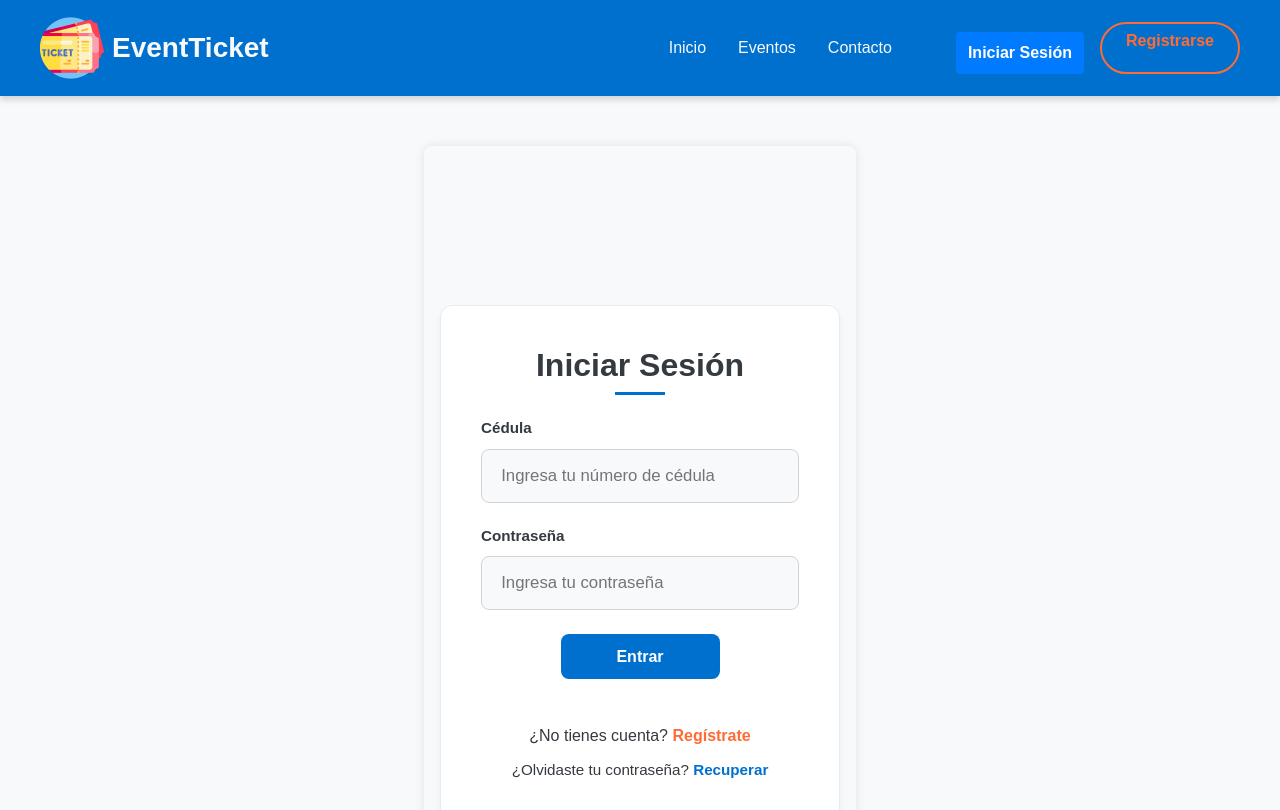
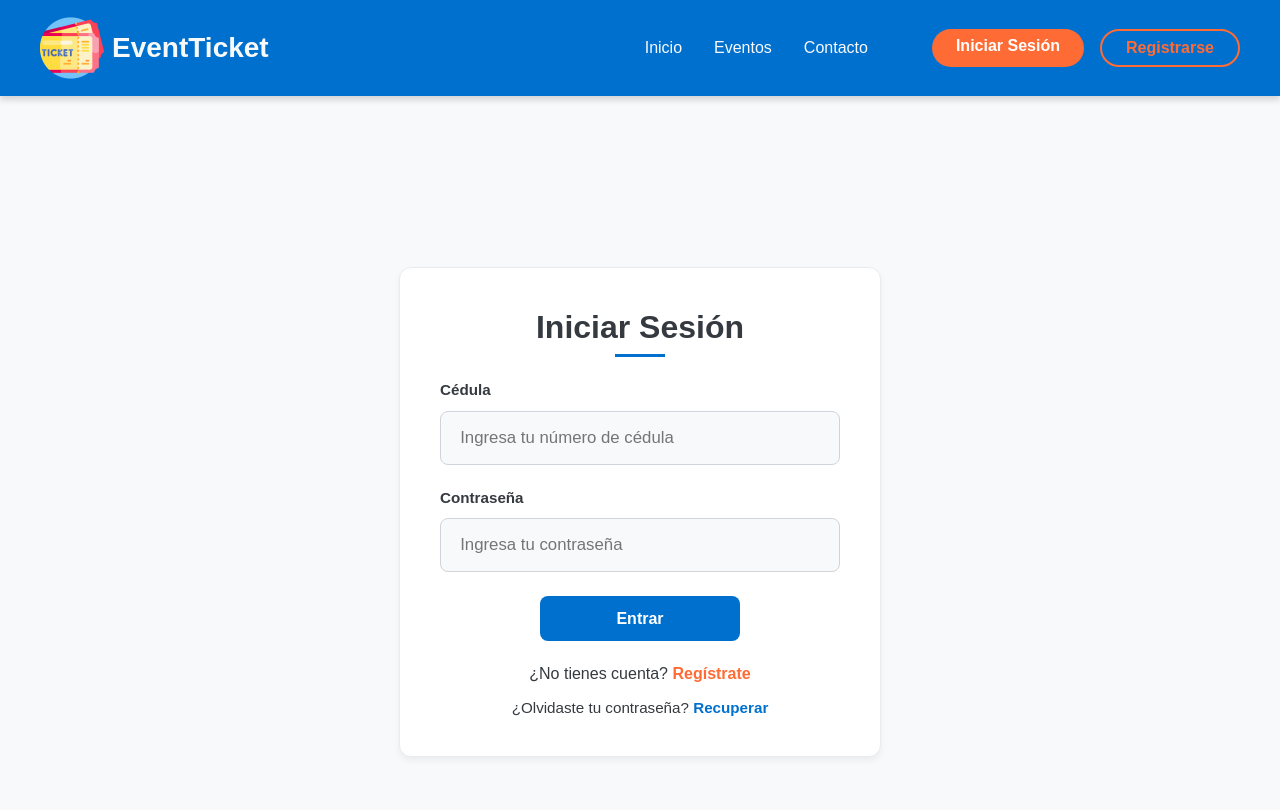
Before and after one commit to MiguelCrispim911/eventos-backend, a React (Vite) app in the folder frontend/: page /login in a window 1280 px wide. Shown: the top 810 px of the page. Built offline with nearby package versions, Linux system fonts and the light colour scheme.

Commit message:
Correciones visuales

```diff
--- a/frontend/src/components/Footer/Footer.css
+++ b/frontend/src/components/Footer/Footer.css
@@ -1,14 +1,5 @@
 /* Footer.css - Versión ultra minimalista */
-
-:root {
-  --primary: #0070CE;
-  --primary-hover: #0056B3;
-  --secondary: #FF6B35;
-  --secondary-hover: #E85925;
-  --light: #F8F9FA;
-  --dark: #343A40;
-  --border-color: #E9ECEF;
-}
+/* Eliminar la redefinición de variables CSS */
 
 .footer {
   background-color: var(--primary);
--- a/frontend/src/components/crpFooterAdmin/FooterAdmin.css
+++ b/frontend/src/components/crpFooterAdmin/FooterAdmin.css
@@ -1,28 +1,27 @@
-/* Estilos generales del footer */
-.footer {
+/* Cambiar el nombre de la clase para evitar conflictos */
+.footer-admin {
     background-color: #1a1a1a; /* Gris oscuro */
     color: #e0e0e0; /* Texto gris claro */
     padding: 1.5rem 0;
     height: 15vh;
     text-align: center;
     border-top: 1px solid #424242; /* Borde gris más claro */
+}
 
-  }
-
-  .footer__content {
+.footer-admin__content {
     max-width: 1200px;
     margin: 0 auto;
     padding: 0 1rem;
-  }
+}
 
-  .footer__text {
+.footer-admin__text {
     margin: 0;
     font-size: 0.9rem;
     line-height: 1.6;
     color: #bdbdbd; /* Gris medio */
-  }
+}
 
-  .footer__copyright {
+.footer-admin__copyright {
     margin: 0.5rem 0 0;
     font-size: 0.8rem;
     color: #9e9e9e; /* Gris más claro */
--- a/frontend/src/components/crpFooterAdmin/FooterAdmin.jsx
+++ b/frontend/src/components/crpFooterAdmin/FooterAdmin.jsx
@@ -3,12 +3,12 @@ import "./FooterAdmin.css";
 
 const FooterAdmin = () => {
   return (
-    <footer className="footer">
-      <div className="footer__content">
-        <p className="footer__text">
+    <footer className="footer-admin">
+      <div className="footer-admin__content">
+        <p className="footer-admin__text">
           Administrador de Eventos - Plataforma académica desarrollada en React + FastAPI.
         </p>
-        <p className="footer__copyright">
+        <p className="footer-admin__copyright">
           © 2025 Todos los derechos reservados.
         </p>
       </div>
--- a/frontend/src/layouts/crpAdminLoginLayout/AdminLoginLayout.css
+++ b/frontend/src/layouts/crpAdminLoginLayout/AdminLoginLayout.css
@@ -0,0 +1,6 @@
+.admin-login-layout-container {
+  display: flex;  justify-content: center;
+  align-items: center;  min-height: 100vh;
+  background-color: #f5f5f5;
+  padding: 1rem;
+}
--- a/frontend/src/layouts/crpAdminLoginLayout/AdminLoginLayout.jsx
+++ b/frontend/src/layouts/crpAdminLoginLayout/AdminLoginLayout.jsx
@@ -2,7 +2,7 @@ import "./AdminLoginLayout.css"; // Importa el CSS
 import { Outlet } from "react-router-dom";
 
 const AdminLoginLayout = () => (
-  <div className="admin-login-container">
+  <div className="admin-login-layout-container">
     <Outlet /> {/* Esto renderizará tu formulario de login */}
   </div>
 );
--- a/frontend/src/pages/crpLoginAdministrador/LoginAdministrador.css
+++ b/frontend/src/pages/crpLoginAdministrador/LoginAdministrador.css
@@ -1,4 +1,4 @@
-.login-container {
+.admin-login-container {
     max-width: 400px;
     margin: 50px auto;
     padding: 20px;
@@ -7,28 +7,28 @@
     background-color: #fff;
 }
 
-  .login-title {
+.admin-login-title {
     text-align: center;
     color: #333;
     margin-bottom: 20px;
 }
 
-  .login-form {
+.admin-login-form {
     display: flex;
     flex-direction: column;
 }
 
-  .form-group {
+.admin-form-group {
     margin-bottom: 15px;
 }
 
-  .form-label {
+.admin-form-label {
     display: block;
     margin-bottom: 5px;
     color: #555;
 }
 
-  .form-input {
+.admin-form-input {
     width: 100%;
     padding: 10px;
     border: 1px solid #ddd;
@@ -36,7 +36,7 @@
     font-size: 16px;
 }
 
-  .login-button {
+.admin-login-button {
     padding: 12px;
     background-color: #007bff;
     color: white;
@@ -47,23 +47,6 @@
     margin-top: 10px;
 }
 
-  .login-button:hover {
+.admin-login-button:hover {
     background-color: #0056b3;
 }
-
-  .login-footer {
-    text-align: center;
-    margin-top: 20px;
-    color: #666;
-  }
-
-  .login-link {
-    color: #007bff;
-    text-decoration: none;
-  }
-
-  .login-error {
-    color: #dc3545;
-    text-align: center;
-    margin-bottom: 15px;
-  }
--- a/frontend/src/pages/crpLoginAdministrador/LoginAdministrador.jsx
+++ b/frontend/src/pages/crpLoginAdministrador/LoginAdministrador.jsx
@@ -87,40 +87,40 @@ const LoginAdministrador = () => {
 
   // Renderizado del formulario
   return (
-    <div className="login-container">
-      <h2 className="login-title">Iniciar Sesión Administrador</h2>
+    <div className="admin-login-container">
+      <h2 className="admin-login-title">Iniciar Sesión Administrador</h2>
 
       {/* Muestra errores si existen */}
-      {error && <p className="login-error">{error}</p>}
+      {error && <p className="admin-login-error">{error}</p>}
 
-      <form onSubmit={handleSubmit} className="login-form">
-        <div className="form-group">
-          <label htmlFor="cedula" className="form-label">Cédula:</label>
+      <form onSubmit={handleSubmit} className="admin-login-form">
+        <div className="admin-form-group">
+          <label htmlFor="cedula" className="admin-form-label">Cédula:</label>
           <input
             type="number"
             id="cedula"
             value={cedula}
             onChange={(e) => setCedula(e.target.value)}
-            className="form-input"
+            className="admin-form-input"
             placeholder="Ingrese su cédula"
             required
           />
         </div>
 
-        <div className="form-group">
-          <label htmlFor="contrasena" className="form-label">Contraseña:</label>
+        <div className="admin-form-group">
+          <label htmlFor="contrasena" className="admin-form-label">Contraseña:</label>
           <input
             type="password"
             id="contrasena"
             value={contrasena}
             onChange={(e) => setContrasena(e.target.value)}
-            className="form-input"
+            className="admin-form-input"
             placeholder="Ingrese su contraseña"
             required
           />
         </div>
 
-        <button type="submit" className="login-button">Ingresar</button>
+        <button type="submit" className="admin-login-button">Ingresar</button>
       </form>
     </div>
   );
```
Lines whose indentation alone changed are shown as unchanged.
